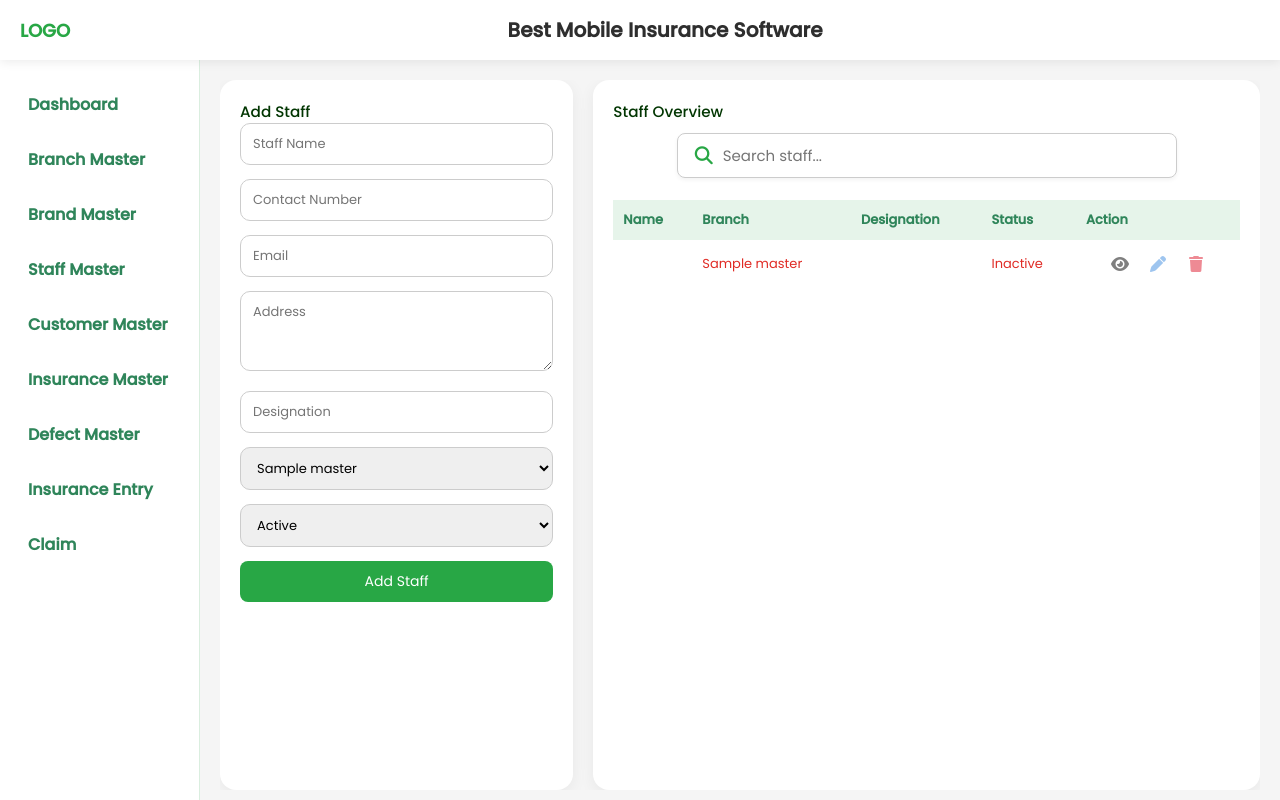
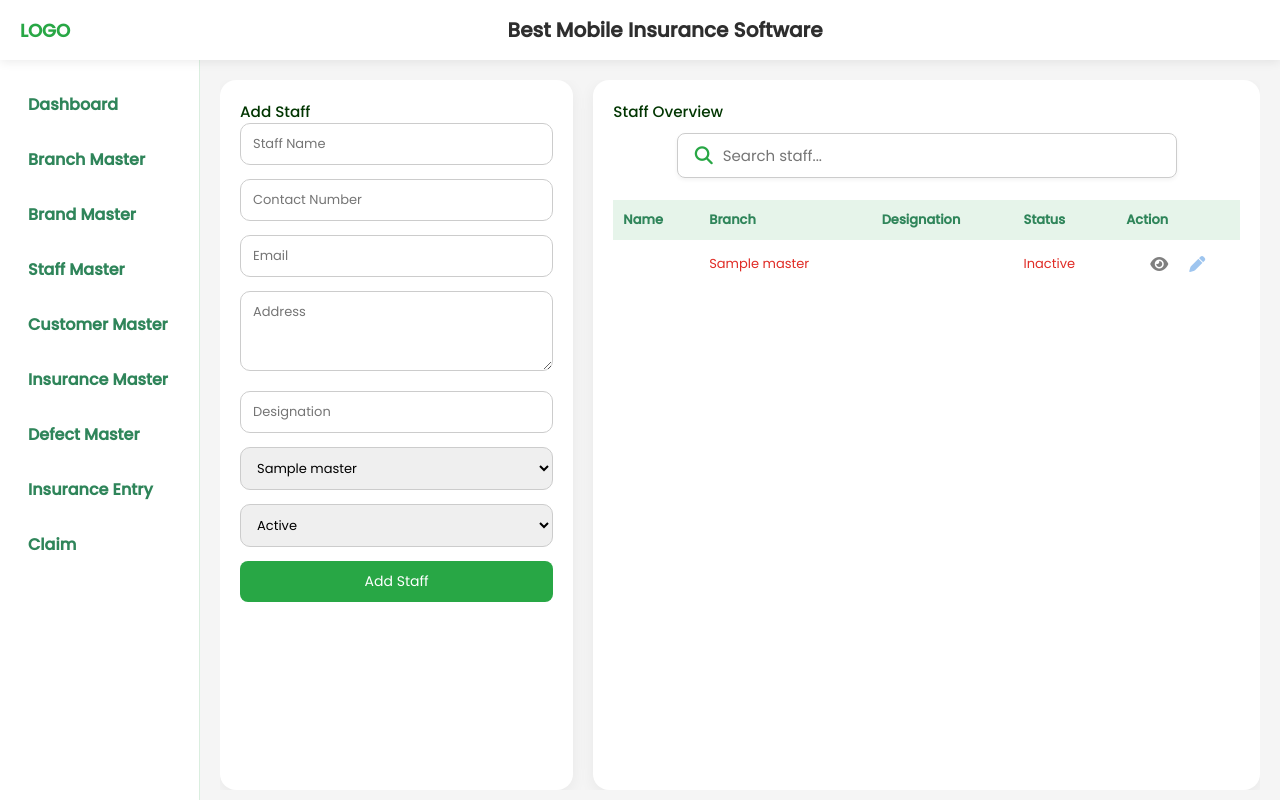
Before and after one commit to etouch-solutions/Bestmobiles, a PHP site: page /add_staff.php in a window 1280 px wide. Run offline with PHP 8.4, Linux system fonts and the light colour scheme; tables that the repository leaves empty or names only in its code hold one stand-in row (values such as "Sample post"); data that the repository does not hold is empty.

Commit message:
Add full project files

```diff
--- a/add_staff.php
+++ b/add_staff.php
@@ -169,7 +169,7 @@ if ($_SERVER['REQUEST_METHOD'] === 'POST') {
                     <td class="action-btns">
                       <i class='fas fa-eye' onclick='viewDetails(<?= $jsonRow ?>)'></i>
                       <a href='?edit=<?= $row['Staff_Id'] ?>'><i class='fas fa-pen'></i></a>
-                      <a href='javascript:void(0)' onclick='deleteStaff(<?= $row['Staff_Id'] ?>)'><i class='fas fa-trash'></i></a>
+
                     </td>
                   </tr>
                 <?php endwhile; ?>
```
